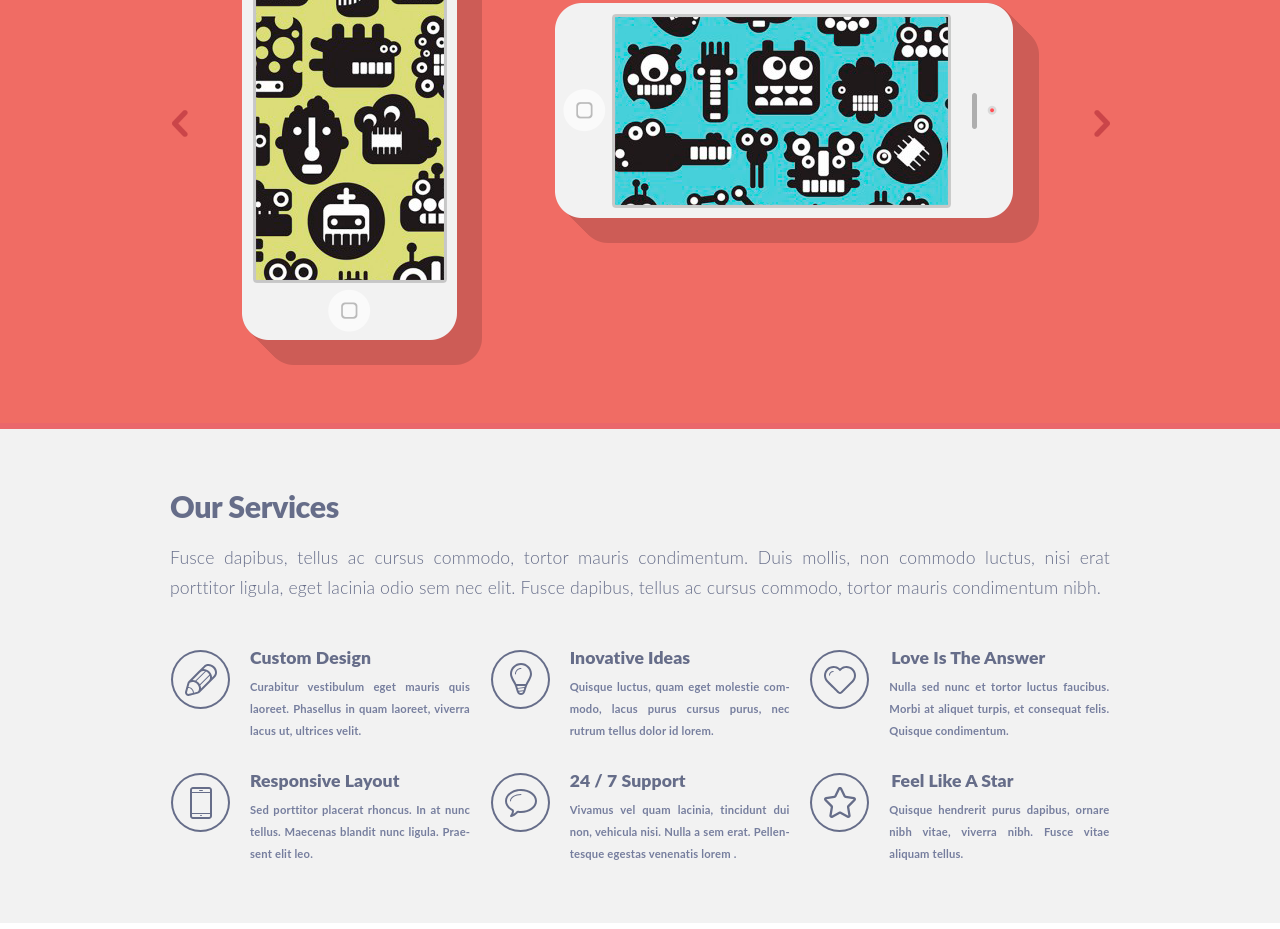
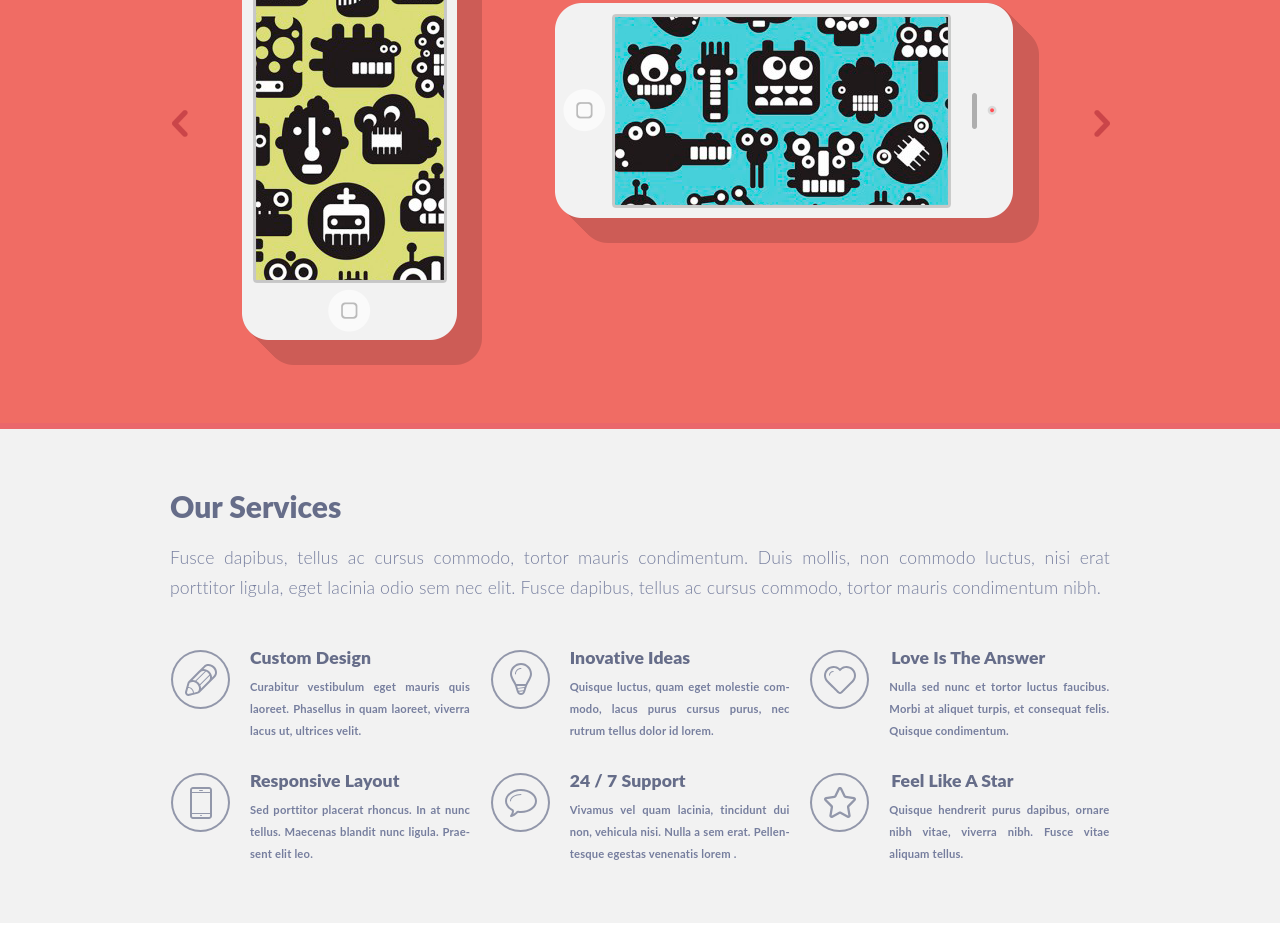
Before and after one commit to valerydluski/singolo, a plain HTML site: page singolo1.html in a window 1280 px wide. Shown: the part 266-1195 px from the top of the page. Drawn offline with Linux system fonts and the light colour scheme.

Commit message:
fix: some bags

```diff
--- a/singolo1.css
+++ b/singolo1.css
@@ -157,16 +157,17 @@ a:hover{
     margin: 0 auto;
     max-width: 960px;
     padding: 59px 10px 0px 10px;
-    color: rgb(102, 109, 137);
     }
 
 .services h2{
-    font-size: 1.9rem;
+    color: #666d89;
+    font-size: 30px;
     font-weight: 900;
-    letter-spacing: -0.025rem;
+    letter-spacing: 0px;
 }
 
 .ourServicesContainer{
+    color: #767e9e;
     margin-top: 19px;
     text-align: justify;
     line-height: 1.9rem;
@@ -185,18 +186,17 @@ a:hover{
 
 .allPicture{
     width: 55px;
-    min-width: 55px;
     height: 55px;
     border-radius: 50%;
     margin-left: 3px;
     padding-left: 12px;
     padding-top: 12px;
     margin-top: 5px;
-    box-shadow: 0 0 0 2px rgb(102, 109, 137);
+    box-shadow: 0 0 0 2px #9297aa;
 }
 
 svg {
-    fill: rgb(102, 109, 137);
+    fill: #9297aa;
   }
 
 .gridBlock{
@@ -221,6 +221,7 @@ svg {
 }
 
 .innerBlock h3{
+    color: #666d89;
     font-size: 1.1rem;
     font-weight: 900;
     margin-bottom: 8px;
```
